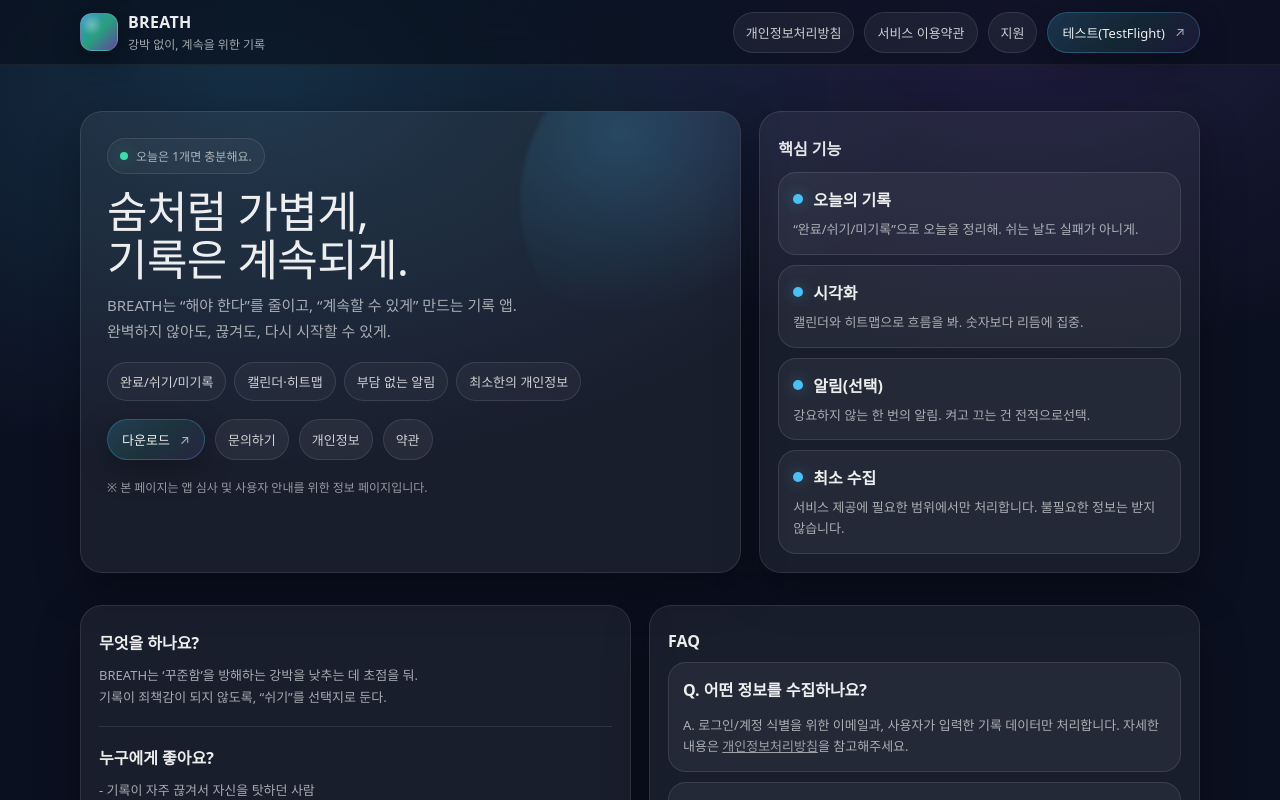
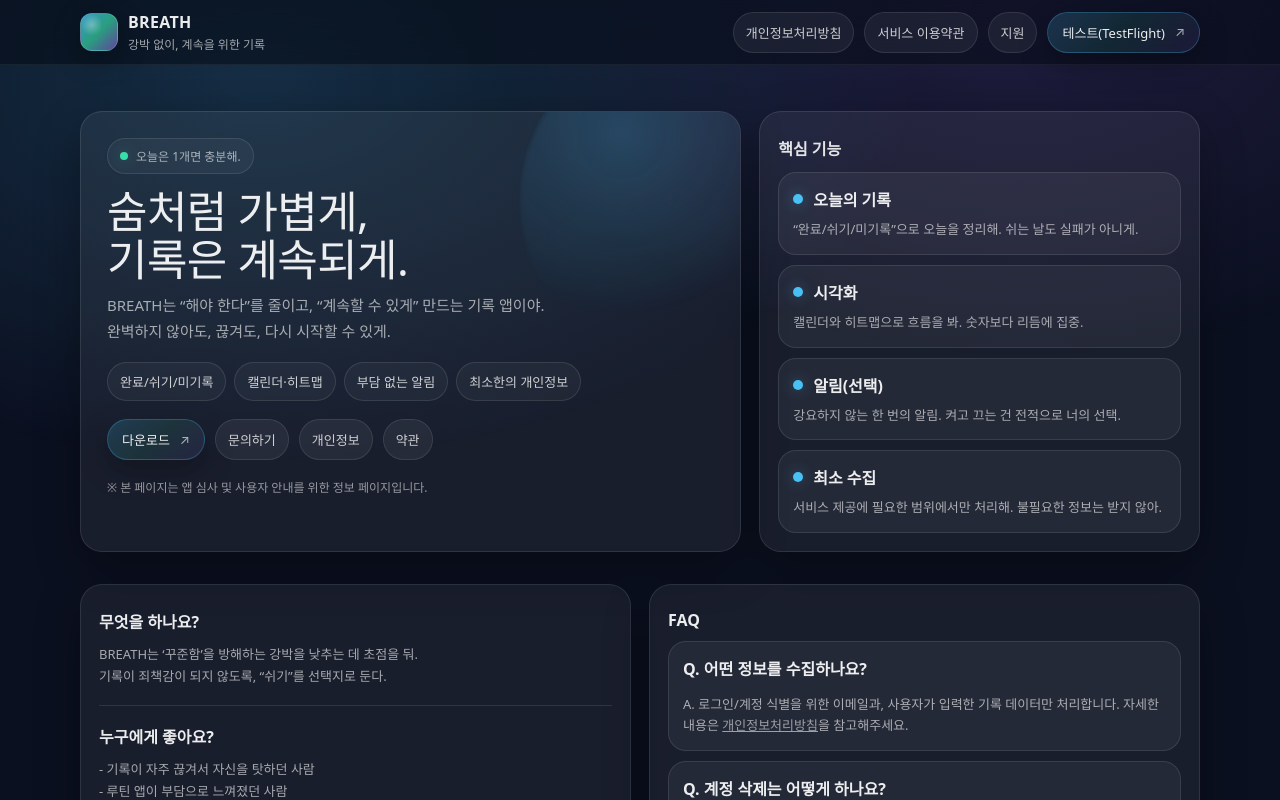
Before and after one commit to jeomlee/breath-web, a Next.js app: page / in a window 1280 px wide. Shown: the top 800 px of the page. Built offline with nearby package versions, Linux system fonts and the light colour scheme.

Commit message:
chore: update landing content

```diff
--- a/app/globals.css
+++ b/app/globals.css
@@ -15,19 +15,36 @@
 }
 
 * { box-sizing: border-box; }
-html, body { height: 100%; }
+
+html, body {
+  height: 100%;
+  background: var(--bg) !important;
+}
 
 body {
   margin: 0;
-  font-family: ui-sans-serif, system-ui, -apple-system, Segoe UI, Roboto, Apple SD Gothic Neo, Noto Sans KR, Helvetica,
-    Arial;
+  font-family: ui-sans-serif, system-ui, -apple-system, Segoe UI, Roboto, Apple SD Gothic Neo, Noto Sans KR, Helvetica, Arial;
   color: var(--text);
 
-  /* ✅ 하단 그라데이션 제거: linear-gradient 삭제 */
+  /* ✅ 하단 그라데이션 완전 차단 */
+  background: var(--bg) !important;
+  background-image: none !important;
+
+  position: relative;
+  isolation: isolate;
+}
+
+/* ✅ 상단 느낌만 주고, 하단은 절대 그라데이션 안 생기게 (fixed + z-index -1) */
+body::before {
+  content: "";
+  position: fixed;
+  inset: 0;
+  pointer-events: none;
+  z-index: -1;
+
   background:
     radial-gradient(1200px 700px at 20% 10%, rgba(76, 201, 255, 0.16), transparent 55%),
-    radial-gradient(900px 600px at 80% 0%, rgba(164, 109, 255, 0.14), transparent 60%),
-    #0b1020;
+    radial-gradient(900px 600px at 80% 0%, rgba(164, 109, 255, 0.14), transparent 60%);
 }
 
 a { color: inherit; text-decoration: none; }
@@ -217,9 +234,7 @@
   margin-top: 8px;
 }
 
-.heroSide {
-  padding: 18px;
-}
+.heroSide { padding: 18px; }
 
 .sideTitle {
   font-weight: 800;
@@ -227,10 +242,7 @@
   color: rgba(255,255,255,0.88);
 }
 
-.featureList {
-  display: grid;
-  gap: 10px;
-}
+.featureList { display: grid; gap: 10px; }
 
 .featureItem {
   padding: 14px 14px;
@@ -261,9 +273,7 @@
   font-size: 13px;
 }
 
-.section {
-  padding: 12px 0 42px;
-}
+.section { padding: 12px 0 42px; }
 
 .grid2 {
   display: grid;
@@ -274,9 +284,7 @@
   .grid2 { grid-template-columns: 1fr; }
 }
 
-.panel {
-  padding: 18px;
-}
+.panel { padding: 18px; }
 
 .panelTitle {
   font-weight: 900;
@@ -289,11 +297,7 @@
   line-height: 1.7;
 }
 
-.faq {
-  display: grid;
-  gap: 10px;
-  margin-top: 10px;
-}
+.faq { display: grid; gap: 10px; margin-top: 10px; }
 
 .faqItem {
   border-radius: 18px;
@@ -302,11 +306,7 @@
   overflow: hidden;
 }
 
-.faqQ {
-  padding: 14px 14px;
-  font-weight: 800;
-  cursor: default;
-}
+.faqQ { padding: 14px 14px; font-weight: 800; cursor: default; }
 
 .faqA {
   padding: 0 14px 14px;
@@ -316,7 +316,7 @@
 }
 
 .footer {
-  padding: 22px 0 22px; /* ✅ 아래 여백 줄여서 하단 어두운 영역 줄임 */
+  padding: 22px 0 22px;
   border-top: 1px solid rgba(255,255,255,0.08);
   color: rgba(255,255,255,0.62);
   font-size: 12px;
@@ -334,13 +334,9 @@
   opacity: 0.9;
 }
 
-.docWrap {
-  padding: 34px 0 52px;
-}
+.docWrap { padding: 34px 0 52px; }
 
-.docCard {
-  padding: 22px;
-}
+.docCard { padding: 22px; }
 
 .docCard h1 {
   margin: 0 0 12px;
@@ -361,7 +357,6 @@
 
 .docCard ul { margin: 8px 0 0 18px; }
 
-/* 남겨도 되지만 page에서 hr 삭제했으니 사실상 안 씀 */
 .hr {
   height: 1px;
   background: rgba(255,255,255,0.10);
--- a/app/layout.tsx
+++ b/app/layout.tsx
@@ -1,24 +1,15 @@
 // app/layout.tsx
 import './globals.css';
-import type { Metadata } from 'next';
 
-export const metadata: Metadata = {
+export const metadata = {
   title: 'BREATH',
-  description: '강박 없이, 계속을 위한 기록.',
-  metadataBase: new URL('https://breath-web.vercel.app'),
-  openGraph: {
-    title: 'BREATH',
-    description: '강박 없이, 계속을 위한 기록.',
-    type: 'website',
-  },
+  description: '강박 없이, 계속을 위한 기록',
 };
 
 export default function RootLayout({ children }: { children: React.ReactNode }) {
   return (
     <html lang="ko">
-      <body>
-        {children}
-      </body>
+      <body>{children}</body>
     </html>
   );
 }
--- a/app/page.tsx
+++ b/app/page.tsx
@@ -1,9 +1,8 @@
 // app/page.tsx
 export default function HomePage() {
   const supportEmail = 'zxcvbnm89432@gmail.com';
-  // 배포 후 App Store 링크 생기면 여기에 교체하면 됨.
-  const downloadHref = '#'; // 예: 'https://apps.apple.com/app/idXXXXXXXXX'
-  const testflightHref = '#'; // 예: TestFlight 초대 링크
+  const downloadHref = '#';
+  const testflightHref = '#';
 
   return (
     <>
@@ -22,8 +21,7 @@
             <a className="pill" href="/terms">서비스 이용약관</a>
             <a className="pill" href="/support">지원</a>
             <a className="primaryBtn" href={testflightHref} aria-label="TestFlight">
-              테스트(TestFlight)
-              <span style={{ opacity: 0.7 }}>↗</span>
+              테스트(TestFlight) <span style={{ opacity: 0.7 }}>↗</span>
             </a>
           </nav>
         </div>
@@ -35,7 +33,7 @@
             <div className="card heroMain">
               <div className="kicker">
                 <span className="dot" />
-                오늘은 1개면 충분해요.
+                오늘은 1개면 충분해.
               </div>
 
               <div className="h1">
@@ -45,7 +43,7 @@
               </div>
 
               <p className="desc">
-                BREATH는 “해야 한다”를 줄이고, “계속할 수 있게” 만드는 기록 앱.
+                BREATH는 “해야 한다”를 줄이고, “계속할 수 있게” 만드는 기록 앱이야.
                 <br />
                 완벽하지 않아도, 끊겨도, 다시 시작할 수 있게.
               </p>
@@ -59,8 +57,7 @@
 
               <div className="ctaRow">
                 <a className="primaryBtn" href={downloadHref}>
-                  다운로드
-                  <span style={{ opacity: 0.7 }}>↗</span>
+                  다운로드 <span style={{ opacity: 0.7 }}>↗</span>
                 </a>
                 <a className="pill" href="/support">문의하기</a>
                 <a className="pill" href="/privacy">개인정보</a>
@@ -85,11 +82,11 @@
                 </div>
                 <div className="featureItem">
                   <div className="ft"><span className="badge" /> 알림(선택)</div>
-                  <p>강요하지 않는 한 번의 알림. 켜고 끄는 건 전적으로선택.</p>
+                  <p>강요하지 않는 한 번의 알림. 켜고 끄는 건 전적으로 너의 선택.</p>
                 </div>
                 <div className="featureItem">
                   <div className="ft"><span className="badge" /> 최소 수집</div>
-                  <p>서비스 제공에 필요한 범위에서만 처리합니다. 불필요한 정보는 받지 않습니다.</p>
+                  <p>서비스 제공에 필요한 범위에서만 처리해. 불필요한 정보는 받지 않아.</p>
                 </div>
               </div>
             </aside>
@@ -123,7 +120,11 @@
                   <div className="faqQ">Q. 어떤 정보를 수집하나요?</div>
                   <div className="faqA">
                     A. 로그인/계정 식별을 위한 이메일과, 사용자가 입력한 기록 데이터만 처리합니다.
-                    자세한 내용은 <a href="/privacy" style={{ textDecoration: 'underline', opacity: 0.9 }}>개인정보처리방침</a>을 참고해주세요.
+                    자세한 내용은{' '}
+                    <a href="/privacy" style={{ textDecoration: 'underline', opacity: 0.9 }}>
+                      개인정보처리방침
+                    </a>
+                    을 참고해주세요.
                   </div>
                 </div>
 
```
